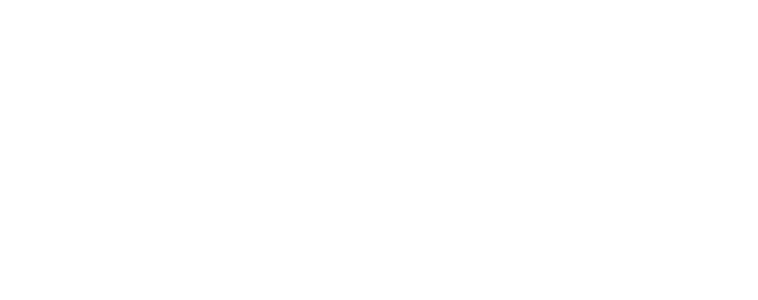
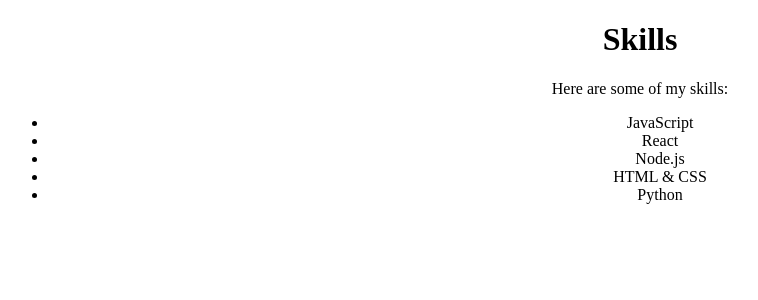
Before and after one commit to Ajudiya-Jay/Jay-Ajudiya, a React (Create React App) app in the folder portfolio-project/: page /contact in a window 1280 px wide. Shown: the top 300 px of the page, without its empty margins (0-758 px from the left). Built offline with nearby package versions, Linux system fonts and the light colour scheme.

Commit message:
solved react script versioin error

```diff
--- a/portfolio-project/package.json
+++ b/portfolio-project/package.json
@@ -11,7 +11,7 @@
     "react": "^19.1.0",
     "react-dom": "^19.1.0",
     "react-router-dom": "^7.6.0",
-    "react-scripts": "^3.0.1",
+    "react-scripts": "^5.0.1",
     "react-simple-animate": "^3.5.3",
     "react-tsparticles": "^2.12.2",
     "react-vertical-timeline-component": "^3.5.3",
--- a/portfolio-project/src/App.js
+++ b/portfolio-project/src/App.js
@@ -1,10 +1,30 @@
 
 import './App.css';
+import {Routes, Route} from 'react-router-dom';
+import React from 'react';
+import Home from './containers/home';
+import About from './containers/about';
+import Portfolio from './containers/portfolio';
+import Contact from './containers/contact';
+import Skills from './containers/skills';
+import Resume from './containers/resume';
 
 function App() {
   return (
     <div className="App">
+      {/* particles js */}
 
+      {/* navbar */}
+
+      {/* main page content */}
+      <Routes>
+        <Route index path="/" element={<Home/>} />
+        <Route path="/about" element={<About/>} />
+        <Route path="/portfolio" element={<Portfolio/>} />
+        <Route path="/contact" element={<Contact/>} />
+        <Route path="/skills" element={<Skills/>} />
+        <Route path="/resume" element={<Resume/>} />
+      </Routes>
     </div>
   );
 }
--- a/portfolio-project/src/containers/about/index.jsx
+++ b/portfolio-project/src/containers/about/index.jsx
@@ -0,0 +1,10 @@
+import React from "react";
+
+const About= () => {
+  return (
+    <div >
+      About page
+    </div>
+  );
+}
+export default About;
--- a/portfolio-project/src/containers/contact/index.jsx
+++ b/portfolio-project/src/containers/contact/index.jsx
@@ -0,0 +1,18 @@
+import React from "react";
+
+const Contact= () => {
+  return (
+    <div className="container">
+      <h1>Skills</h1>
+      <p>Here are some of my skills:</p>
+      <ul>
+        <li>JavaScript</li>
+        <li>React</li>
+        <li>Node.js</li>
+        <li>HTML & CSS</li>
+        <li>Python</li>
+      </ul>
+    </div>
+  );
+}
+export default Contact;
--- a/portfolio-project/src/containers/home/index.jsx
+++ b/portfolio-project/src/containers/home/index.jsx
@@ -0,0 +1,10 @@
+import React from "react";
+
+const Home= () => {
+  return (
+    <div >
+      Home page
+    </div>
+  );
+}
+export default Home;
--- a/portfolio-project/src/containers/portfolio/index.jsx
+++ b/portfolio-project/src/containers/portfolio/index.jsx
@@ -0,0 +1,10 @@
+import React from "react";
+
+const Portfolio= () => {
+  return (
+    <div >
+      Portfolio page
+    </div>
+  );
+}
+export default Portfolio;
--- a/portfolio-project/src/containers/resume/index.jsx
+++ b/portfolio-project/src/containers/resume/index.jsx
@@ -0,0 +1,10 @@
+import React from "react";
+
+const Resume= () => {
+  return (
+    <div >
+      Resume page
+    </div>
+  );
+}
+export default Resume;
--- a/portfolio-project/src/containers/skills/index.jsx
+++ b/portfolio-project/src/containers/skills/index.jsx
@@ -0,0 +1,10 @@
+import React from "react";
+
+const Skills= () => {
+  return (
+    <div >
+      Skills page
+    </div>
+  );
+}
+export default Skills;
--- a/portfolio-project/src/index.js
+++ b/portfolio-project/src/index.js
@@ -1,12 +1,14 @@
 import React from 'react';
 import ReactDOM from 'react-dom/client';
 import './index.css';
+import { BrowserRouter as Router } from 'react-router-dom';
 import App from './App';
-import reportWebVitals from './reportWebVitals';
 
 const root = ReactDOM.createRoot(document.getElementById('root'));
 root.render(
   <React.StrictMode>
-    <App />
+    <Router>
+      <App />
+    </Router>
   </React.StrictMode>
 );
```
Also changed, not shown: 1 other file (tests, documents, lock files or other folders).
